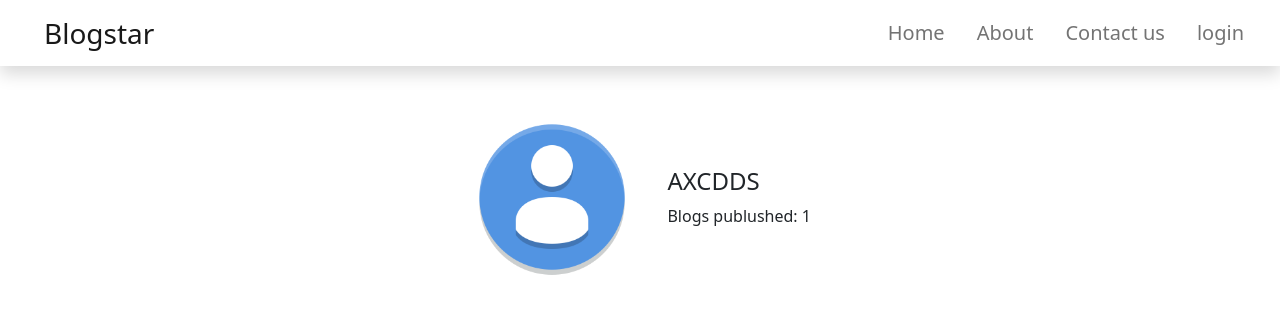
After one commit to Krishna1922/Blogstar, a Django app: a page that uses project1/home/templates/base.html in a window 1280 px wide. The commit adds this page. Shown: the top 314 px of the page. Run offline with Django 3.2, Linux system fonts and the light colour scheme; data comes from the database, SQL or seed files in the repository; both versions use the stored data as it was after the commit; some libraries are stand-ins or nearby versions.

Commit message:
added user profile

```diff
--- a/project1/blog/templates/blog.html
+++ b/project1/blog/templates/blog.html
@@ -91,7 +91,7 @@
         {{post.content |safe| truncatechars:300}}
       </div>
       <div class="grid-end">
-        <a href="{% url 'blogPost' pid=post.sno %}">Read more</a>
+        <a href="{% url 'blogPost' user=post.user pid=post.sno %}">Read more</a>
       </div>
     </div>
   {% endfor %}
--- /dev/null
+++ b/project1/blog/templates/profile.html
@@ -0,0 +1,34 @@
+{% extends 'base.html' %}
+{% load static %}
+{% load extras %}
+{% block style %}
+    <style>
+        .text{
+            display: flex;
+            justify-content: center;
+            align-items: center;
+            margin-top: 3rem;
+        }
+        img{
+            width: 13%;
+        }
+        .text-2{
+            padding-left: 2rem;
+        }
+    </style>
+{% endblock style %}
+
+{% block body %}
+<div class="txt">
+    <div class="text">
+        <!-- <div class="text-1"> -->
+            <img src="{% static 'profile.png' %}" alt="">
+        <!-- </div>  -->
+        <div class="text-2">
+            <h4>{{user}}</h3>
+            Blogs publushed: {{cnt}}
+        </div>
+    </div>
+</div>
+
+{% endblock body %}
--- a/project1/blog/urls.py
+++ b/project1/blog/urls.py
@@ -4,15 +4,11 @@ from . import views # it import views
 
 
 urlpatterns = [
+     path('',views.blogHome,name='blogHome'),
+     path('create/',views.Create_Blog,name='create'),
      path('postcomments',views.postComments,name='postcomments'),
-     path('create/',views.Create_Blog,name='create'),
-     path('<int:pid>',views.blogPost,name='blogPost'),
-     path('',views.blogHome,name='blogHome'),
-
-
-
-
-
+     path('<str:user>/<int:pid>',views.blogPost,name='blogPost'),
+     path('<str:user>/',views.User_Profile,name='profile'),
 
 
 ]
--- a/project1/blog/views.py
+++ b/project1/blog/views.py
@@ -18,7 +18,7 @@ def blogHome(request):
     return render(request,'blog.html',context)
 @login_required
 def blogPost(request, user, pid):
-    post = Blog.objects.filter(user=user).first()
+    post = Blog.objects.filter(user=user, sno=pid).first()
     comment = Comment.objects.filter(Commentpost=post, parent=None)
     replies = Comment.objects.filter(Commentpost=post).exclude(parent=None) #here we got whole replies whose parent
     # is any user but we not get replies for a particular comment so we apply a for a loop for getting a replies of a particular comment
@@ -33,31 +33,8 @@ def blogPost(request, user, pid):
     print(replyDict)
     context1 = {'post':post, 'comments':comment, 'replyDict':replyDict}
 
-    return render(request, 'blog/blogPost.html',context1)
+    return render(request, 'blogPost.html',context1)
 
-# def postcomments(request):
-#     if request.method=='POST':
-#         comment = request.POST.get("comment")
-#         user = request.user
-#         postsno = request.POST.get("postsno") #serial no.
-#         post = Post.objects.get(sno = postsno)
-#         parentsno = request.POST.get("parentsno")
-
-#         if parentsno == "":
-#             commentx = Post_comment(comment=comment, user=user, post=post)
-#             commentx.save()
-#             messages.success(request, "Your comment has been posted successfully")
-#         else:
-#             parent= Post_comment.objects.get(sno=parentsno)
-#             commentx = Post_comment(comment=comment, user=user, post=post,parent = parent)
-#             commentx.save()
-#             messages.success(request, "Your reply has been posted successfully")
-
-
-
-#     return redirect(f"/bloghome{post.slug}")
-
-   # return render(request, 'blog/blogPost.html')
 
 def postComments(request):
     if request.method=='POST':
@@ -78,7 +55,7 @@ def postComments(request):
             messages.success(request, "Your reply has been posted successfully")
 
 
-    return redirect(f"/bloghome/{post.sno}")
+    return redirect(f"/bloghome/{post.user}/{post.sno}")
 
 def Create_Blog(request):
     if request.method == 'POST':
@@ -100,3 +77,11 @@ def Create_Blog(request):
     else:
         form = CreateForm()
     return render(request, "create.html", {"form": form})
+
+def User_Profile(request, user):
+    Blog_count = Blog.objects.filter(user = user).count()
+    context = {
+        'cnt' : Blog_count,
+        'user' : user
+    }
+    return render(request, 'profile.html', context)
--- a/project1/home/templates/base.html
+++ b/project1/home/templates/base.html
@@ -54,8 +54,10 @@
                 {{request.user}}
               </a>
               <ul class="dropdown-menu" aria-labelledby="dropdownMenuButton1">
+                <li><a class="dropdown-item" href="{% url 'profile' user=request.user %}">Profile</a></li>
                 <li><a class="dropdown-item" href="{% url 'handlelogout' %}">logout</a></li>
               </ul>
+
             </div>
           </li>
           {% else %}
```
Also changed, not shown: project1/blog/templates/blogPost.html (+23 -11 lines), project1/db.sqlite3.
